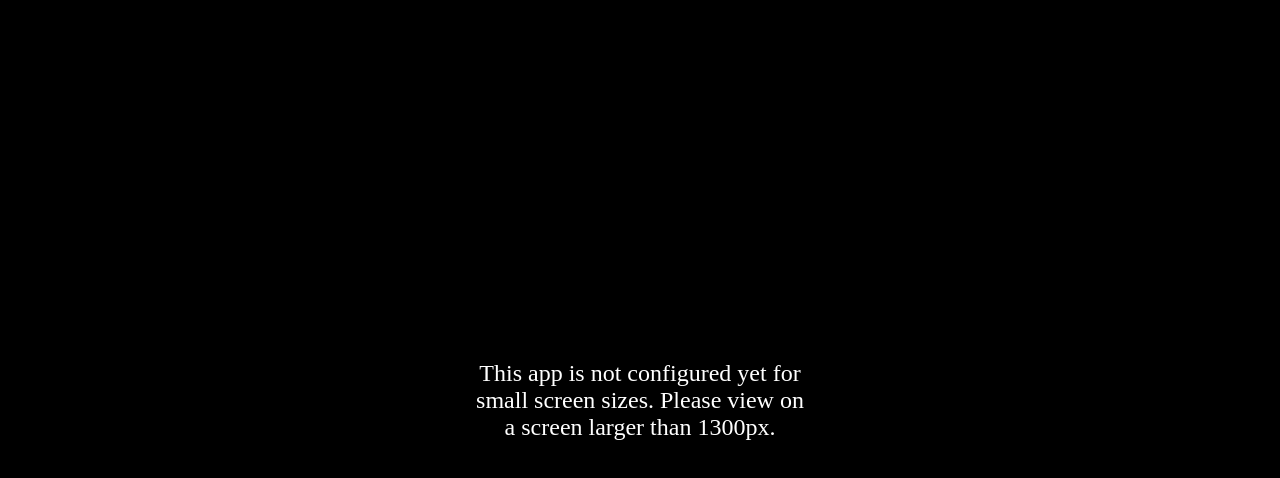
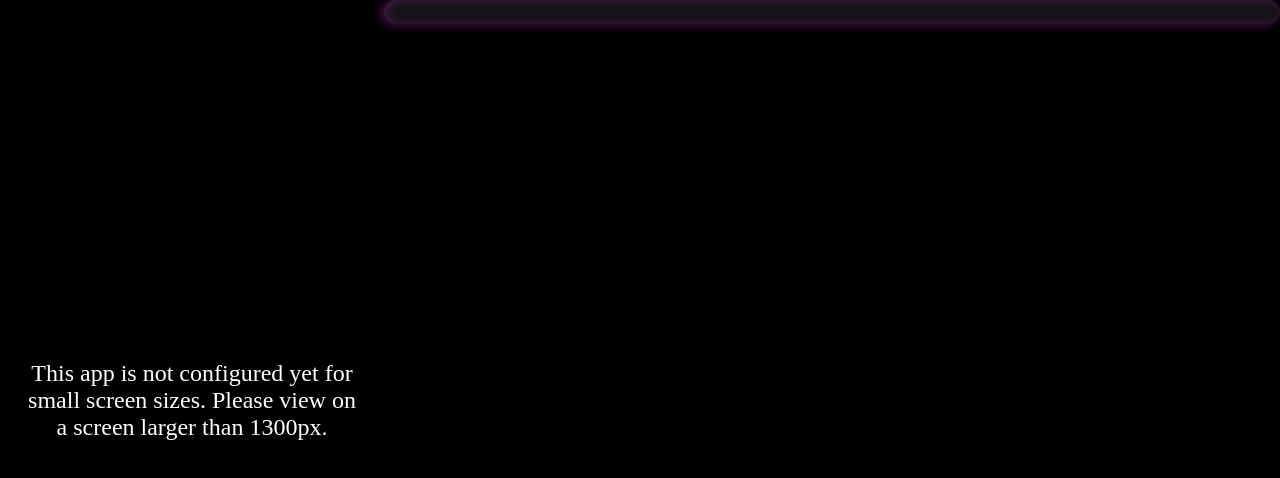
Before and after one commit to smajewski1980/My_Music_Collection_Catalog_v2, a React (Create React App) app: page / in a window 1280 px wide. Shown: the top 478 px of the page. Built offline with nearby package versions, Linux system fonts and the light colour scheme.

Commit message:
tweaked some css

```diff
--- a/src/components/main/Main.jsx
+++ b/src/components/main/Main.jsx
@@ -20,7 +20,7 @@ const Main = (props) => {
   } = props;
   const [filteredResults, setFilteredResults] = useState([]);
 
-  const offset = 250;
+  const offset = 150;
 
   useEffect(() => {
     setTotalPages(1);
@@ -121,7 +121,7 @@ const Main = (props) => {
         This app is not configured yet for small screen sizes. Please view on a
         screen larger than 1300px.
       </div>
-      <div id='main'>
+      <div className='mainContentWrapper'>
         <div className='titleWrapper'>
           <p id='mainTitle'>
             {props.selectedFormat === "compactDiscs" && props.cdOption === null
@@ -158,7 +158,7 @@ const Main = (props) => {
             {props.visualMediaType === "ced" && "RCA Selectavision (CED)"}
           </p>
         </div>
-
+        <div id='main'>
           <div className='filteredWrapper'>
             {props.cdOption === "mainCatalog" &&
             props.selectedFormat === "compactDiscs" &&
@@ -517,6 +517,7 @@ const Main = (props) => {
             {props.selectedFormat === null ? "Choose A Format" : null}
           </p>
         </div>
+      </div>
     </>
   );
 };
--- a/src/components/main/main.css
+++ b/src/components/main/main.css
@@ -1,17 +1,24 @@
 #main {
   background-color: rgba(212, 182, 240, 0.1);
-  container-type: inline-size;
-  flex-basis: 70dvw;
+  overflow-y: scroll;
+  height: calc(100dvh - 84px);
+}
+
+.mainContentWrapper {
   text-align: center;
   position: relative;
+  flex-basis: 70dvw;
 }
 
 #mainTitle {
+  border-radius: 15px;
   color: hsl(300, 99%, 60%);
   font-size: 3rem;
-  padding-block: 1rem;
-  position: fixed;
-  width: 100cqi;
+  font-weight: 700;
+  padding-block: 1rem 0.5rem;
+  box-shadow: -3px 1px 10px 0px hsl(300, 99%, 60%, 0.3),
+    inset 3px 1px 10px 0px hsl(300, 99%, 60%, 0.2);
+  background-color: rgba(212, 182, 240, 0.1);
 }
 
 span {
@@ -28,27 +35,19 @@ span {
   display: flex;
   flex-direction: column;
   gap: 0.75rem;
-  max-height: calc(100dvh - 92px);
-  overflow-y: scroll;
   padding-inline: 1rem;
-}
-
-.filteredWrapper {
-  max-height: calc(100dvh - 92px);
-  overflow-y: scroll;
-  margin-block-start: 5.5rem;
+  margin-block-start: 0.35rem;
 }
 
 .row {
   color: hsl(300, 99%, 60%);
   display: flex;
   justify-content: space-between;
+  background-color: rgba(212, 182, 240, 0.05);
   box-shadow: -3px 1px 10px 0px hsl(300, 99%, 60%, 0.3),
     inset 3px 1px 10px 0px hsl(300, 99%, 60%, 0.2);
-  padding: 0.5rem 0.5rem 0.35rem 0.5rem;
-
+  padding: 0.75rem 0.5rem 0.5rem;
   align-items: center;
-  background-color: rgba(212, 182, 240, 0.05);
   border-radius: 5px;
 }
 .title {
--- a/src/components/sidebar/Sidebar.jsx
+++ b/src/components/sidebar/Sidebar.jsx
@@ -100,7 +100,7 @@ const Sidebar = (props) => {
           <p>
             Current page: {props.currPage}/{props.totalPages}
           </p>
-          <p className='perPage'>250 results per page</p>
+          <p className='perPage'>150 results per page</p>
           <div className='paginationControls'>
             <div
               className='prev'
```
Lines whose indentation alone changed are shown as unchanged.
